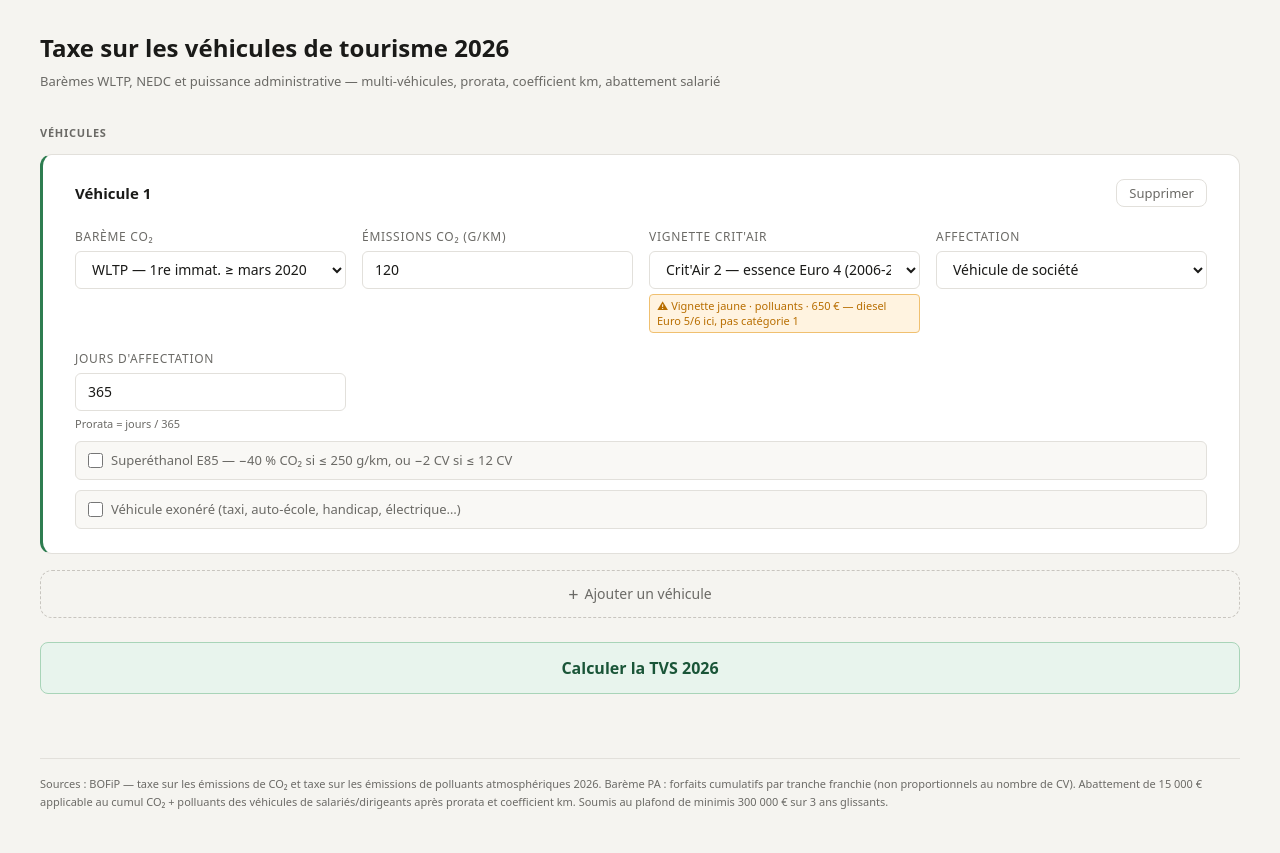
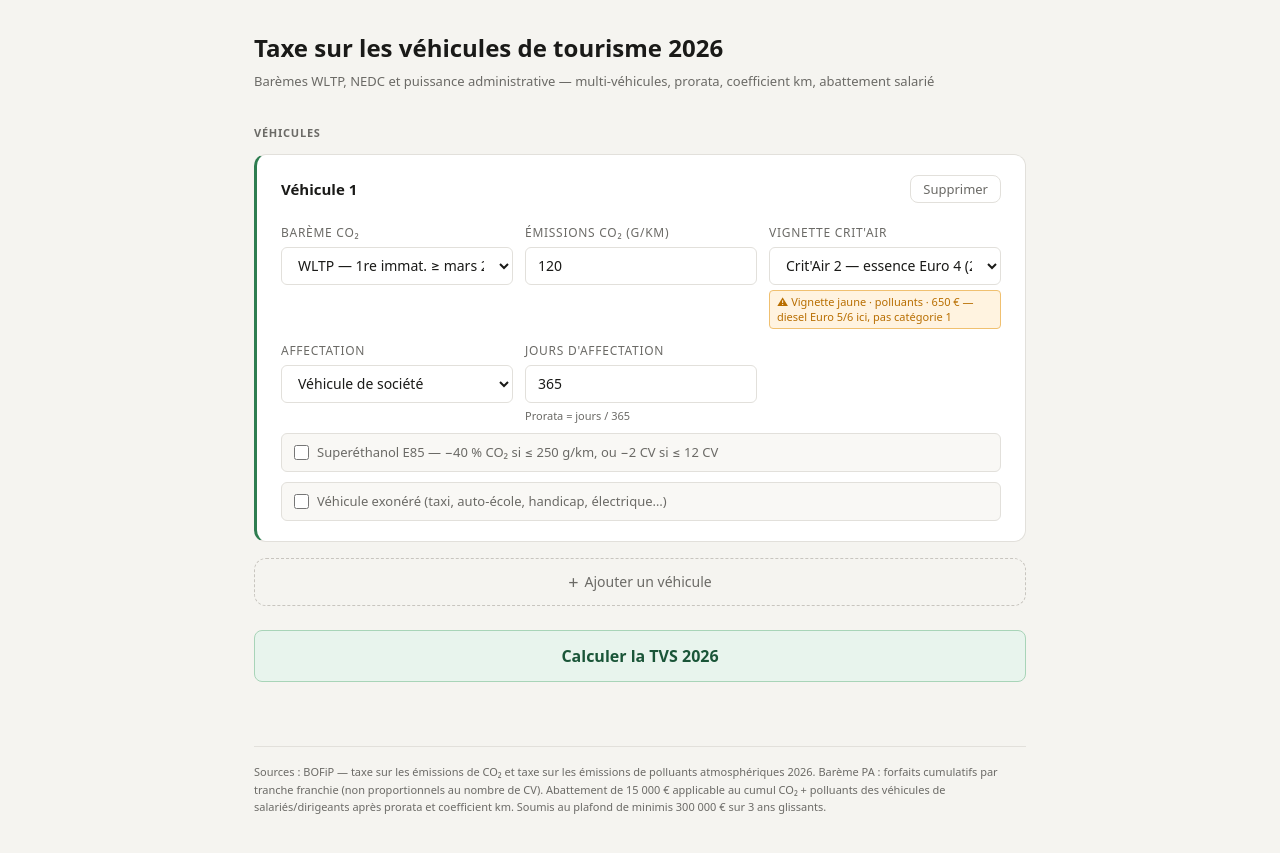
Before and after one commit to Benjaminhofman/tvs_simulateur, a plain HTML site: page index.html in a window 1280 px wide. Shown: the part 59-912 px from the top of the page. Drawn offline with Linux system fonts and the light colour scheme.

Commit message:
Revert "style: formulaire pleine largeur"
This reverts commit 67d3c99fbfecbcb7d63713ee0c14eb61b44e441c.

```diff
--- a/index.html
+++ b/index.html
@@ -47,7 +47,7 @@
   .site-header .breadcrumb::before { content: "/"; margin: 0 8px; }
 
   /* ── Page ── */
-  .page { max-width: 100%; margin: 0 auto; padding: 2rem 2.5rem 4rem; }
+  .page { max-width: 820px; margin: 0 auto; padding: 2rem 1.5rem 4rem; }
   .page-title { font-size: 24px; font-weight: 700; margin-bottom: 4px; color: var(--text); }
   .page-sub { font-size: 13px; color: var(--text-muted); margin-bottom: 2rem; }
 
@@ -55,14 +55,14 @@
   .page > .section-title { margin-top: 0; }
 
   /* ── Cards ── */
-  .card { background: var(--surface); border: 1px solid var(--border); border-left: 3px solid #2e7d50; border-radius: 12px; padding: 1.5rem 2rem; margin-bottom: 1rem; }
+  .card { background: var(--surface); border: 1px solid var(--border); border-left: 3px solid #2e7d50; border-radius: 12px; padding: 1.25rem 1.5rem; margin-bottom: 1rem; }
   .vehicle-header { display: flex; align-items: center; justify-content: space-between; margin-bottom: 1.25rem; }
   .vehicle-label { font-size: 15px; font-weight: 600; }
   .remove-btn { font-size: 13px; color: var(--text-muted); cursor: pointer; border: 1px solid var(--border); background: none; border-radius: var(--radius); padding: 4px 12px; font-family: inherit; }
   .remove-btn:hover { color: var(--danger-text); border-color: var(--danger-border); background: var(--danger-bg); }
 
   /* ── Form ── */
-  .form-grid { display: grid; grid-template-columns: repeat(auto-fit, minmax(240px, 1fr)); gap: 16px; }
+  .form-grid { display: grid; grid-template-columns: repeat(auto-fit, minmax(220px, 1fr)); gap: 12px; }
   .field { display: flex; flex-direction: column; gap: 5px; }
   .field label { font-size: 12px; color: var(--text-muted); font-weight: 500; text-transform: uppercase; letter-spacing: 0.06em; }
   .field input, .field select {
@@ -113,7 +113,6 @@
   .result-sub { font-size: 11px; color: var(--text-muted); padding: 2px 0 4px; font-style: italic; }
 
   /* ── Summary ── */
-  #results-detail, .summary-box { max-width: 820px; }
   .summary-box { border: 2px solid var(--green-border); border-radius: 12px; padding: 1.5rem; background: var(--green-bg); box-shadow: 0 2px 12px rgba(46,125,80,0.12); }
   .summary-title { font-size: 11px; font-weight: 600; color: var(--green-dark); text-transform: uppercase; letter-spacing: 0.07em; margin-bottom: 1rem; }
   .summary-line { display: flex; justify-content: space-between; font-size: 14px; padding: 6px 0; border-bottom: 1px solid var(--green-border); color: var(--text-muted); }
```
